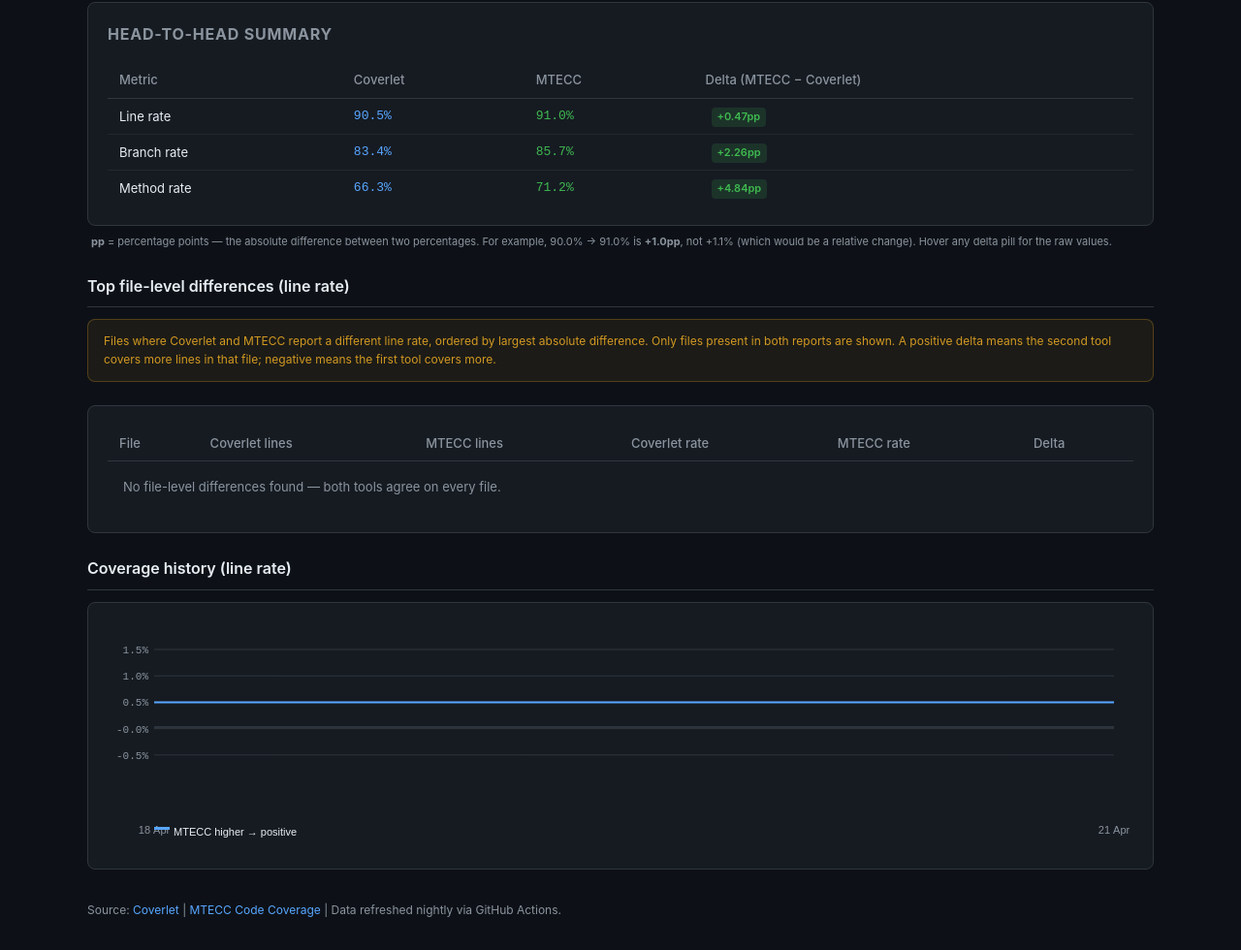
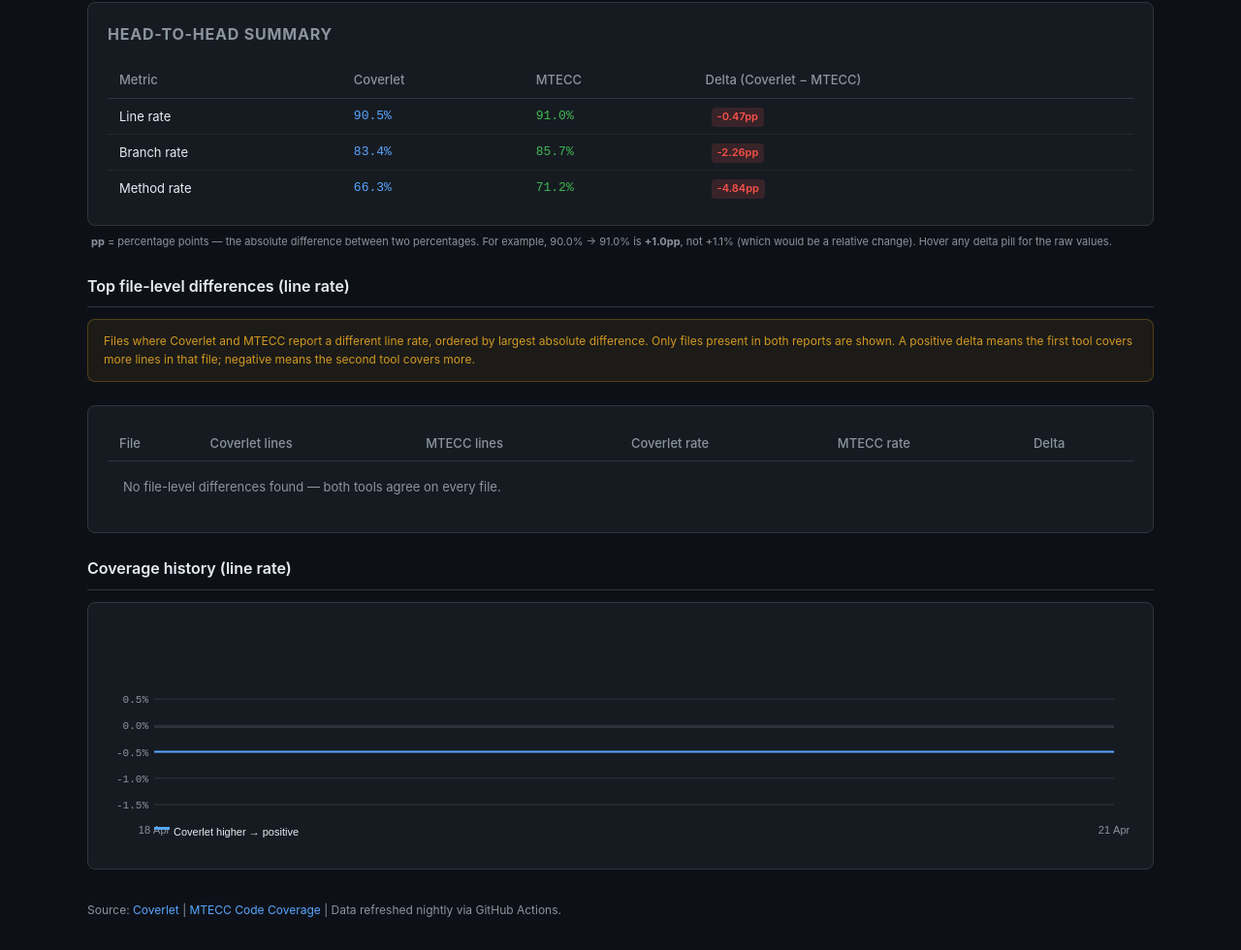
Before and after one commit to PureKrome/codecoverage-showdown, a plain HTML site: page docs/index.html in a window 1280 px wide. Shown: the part 456-1436 px from the top of the page at 97% size. Drawn offline with Linux system fonts and the light colour scheme.

Commit message:
ui: Fixed head-to-head delta calculation

```diff
--- a/docs/index.html
+++ b/docs/index.html
@@ -300,7 +300,7 @@
             <th>Metric</th>
           <th id="summary-th-a">Coverlet</th>
             <th id="summary-th-b">MTECC</th>
-            <th id="summary-th-delta">Delta (MTECC − Coverlet)</th>
+            <th id="summary-th-delta">Delta (Coverlet − MTECC)</th>
           </tr>
         </thead>
         <tbody></tbody>
@@ -316,7 +316,7 @@
     <div class="note">
       Files where Coverlet and MTECC report a different line rate, ordered by largest absolute
       difference. Only files present in both reports are shown. A positive delta means the
-      second tool covers more lines in that file; negative means the first tool covers more.
+      first tool covers more lines in that file; negative means the second tool covers more.
     </div>
     <div class="card">
       <table id="filediff-table">
@@ -422,7 +422,7 @@
     document.getElementById('summary-th-a').textContent = toolA.shortLabel;
     document.getElementById('summary-th-b').textContent = toolB.shortLabel;
     document.getElementById('summary-th-delta').textContent =
-      `Delta (${toolB.shortLabel} − ${toolA.shortLabel})`;
+      `Delta (${toolA.shortLabel} − ${toolB.shortLabel})`;
 
     // Summary table body
     const summaryBody = document.querySelector('#summary-table tbody');
@@ -433,12 +433,13 @@
       ['Method rate', 'methodRate'],
     ].forEach(([label, key]) => {
       const av = toolA.data[key], bv = toolB.data[key];
+      // Show delta as (toolA - toolB) so it reads "first tool − second tool"
       summaryBody.insertAdjacentHTML('beforeend', `
         <tr>
           <td>${label}</td>
           <td class="${toolA.colClass}">${pct(av)}</td>
           <td class="${toolB.colClass}">${pct(bv)}</td>
-          <td>${deltaPill(bv - av, av, bv)}</td>
+          <td>${deltaPill(av - bv, av, bv)}</td>
         </tr>`);
     });
 
@@ -469,7 +470,8 @@
           : `${f.mteccLinesCovered}/${f.mteccLinesValid}`;
         const aRate    = toolA.key === 'coverlet' ? f.coverletLineRate : f.mteccLineRate;
         const bRate    = toolB.key === 'coverlet' ? f.coverletLineRate : f.mteccLineRate;
-        const delta    = bRate - aRate;
+        // File diffs store delta as (toolA - toolB) for consistency with the summary
+        const delta    = aRate - bRate;
         const shortName = f.fileName.replace(/^src\/Humanizer\//i, '');
         fileDiffBody.insertAdjacentHTML('beforeend', `
           <tr>
@@ -485,8 +487,8 @@
   }
 
   // Toggle button
-  document.getElementById('toggle-btn').addEventListener('click', () => {
-    [toolA, toolB] = [toolB, toolA];
+    document.getElementById('toggle-btn').addEventListener('click', () => {
+      [toolA, toolB] = [toolB, toolA];
     // Always store which tool is A so the restore condition is unambiguous.
     localStorage.setItem('showdown-perspective', toolA.key);
     render();
@@ -570,14 +572,12 @@
   const chartH = H - PAD.top  - PAD.bottom;
 
   // Compute per-run delta to plot according to the current perspective.
-  // RunEntry.LineDelta is stored as Coverlet - MTECC. The summary and tables show
-  // (toolB - toolA). We follow that same convention here so the chart aligns
-  // with the toggle: when perspective is Coverlet → MTECC (toolA=coverlet, toolB=mtecc)
-  // we plot (MTECC - Coverlet) which is -LineDelta. When perspective is reversed
-  // we plot LineDelta.
+  // RunEntry.LineDelta is stored as Coverlet - MTECC. We want to plot (toolA - toolB)
+  // so when perspective is Coverlet → MTECC (toolA=coverlet) we plot LineDelta (coverlet - mtecc).
+  // When perspective is reversed we plot -(LineDelta).
   const deltaLine = entries.map(e => {
     const raw = e.lineDelta ?? (e.coverlet && e.mtecc ? (e.coverlet.lineRate - e.mtecc.lineRate) : 0);
-    return toolA.key === 'coverlet' ? -raw : raw;
+    return toolA.key === 'coverlet' ? raw : -raw;
   });
 
   // Expressed as fraction (e.g., 0.01 == 1pp). For chart bounds, include a small padding.
@@ -639,7 +639,7 @@
   ctx.fillStyle = '#e6edf3';
   ctx.font = '11px sans-serif';
   ctx.textAlign = 'left';
-  ctx.fillText(`${toolB.shortLabel} higher → positive`, PAD.left + 20, legendY);
+  ctx.fillText(`${toolA.shortLabel} higher → positive`, PAD.left + 20, legendY);
 
   // Draw zero baseline
   ctx.strokeStyle = '#444c56';
```
Also changed, not shown: 1 other file.
